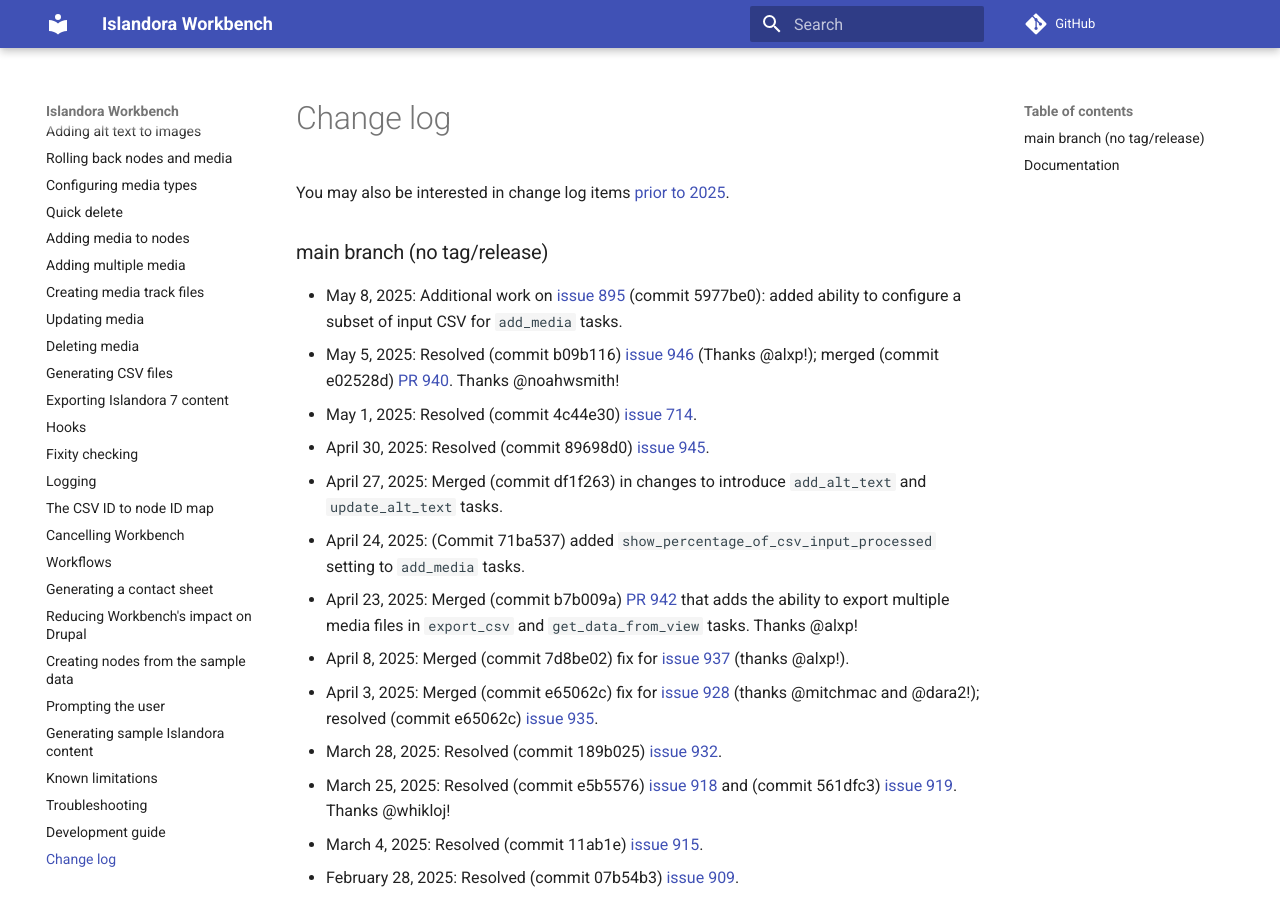
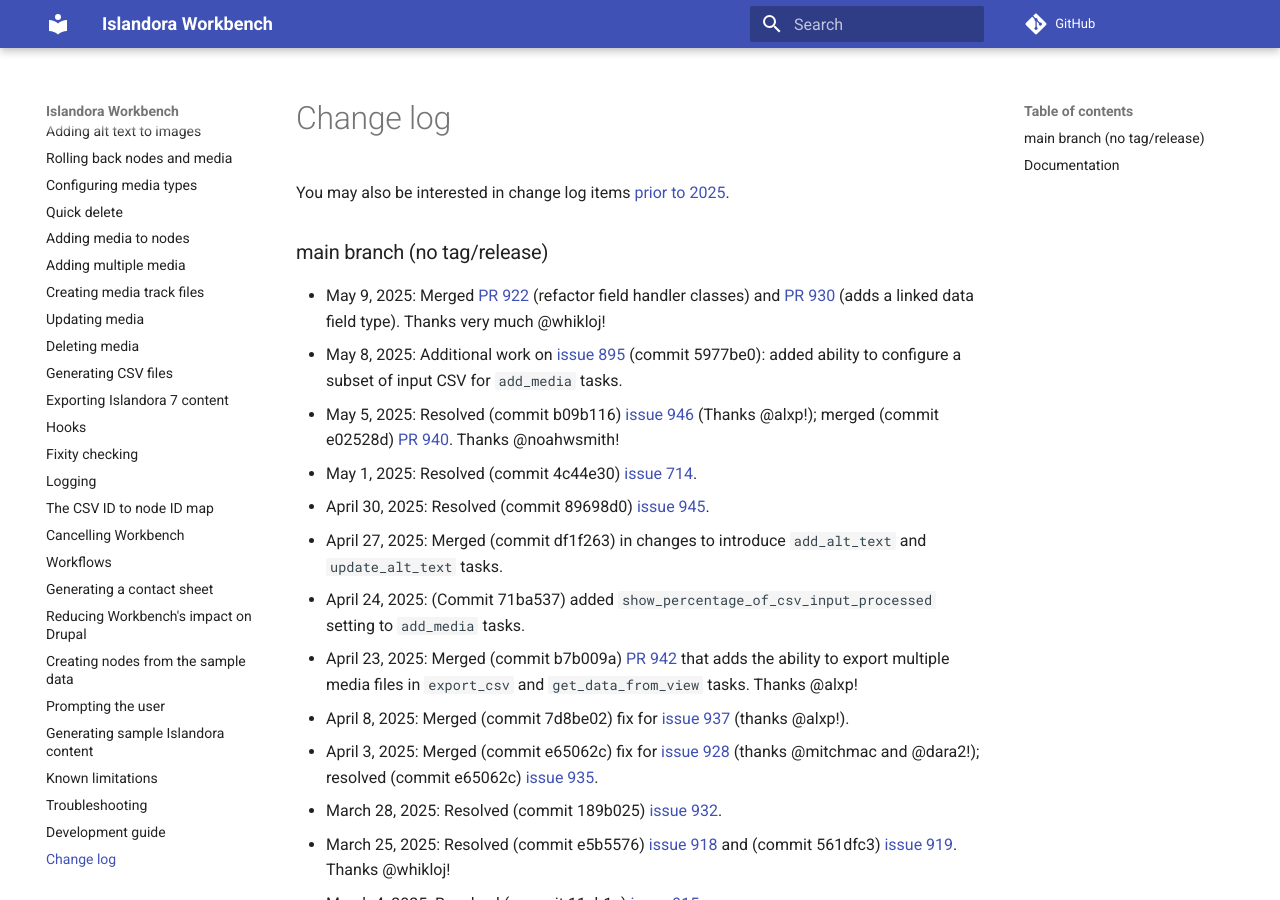
Before and after one commit to mjordan/islandora_workbench_docs, an MkDocs documentation site: the page built from docs/changelog.md, in a window 1280 px wide and 900 px high. Built offline with MkDocs 1.6.1 and Material for MkDocs 9.7.7, drawn with Linux system fonts in a browser that asks for light colours; comment, search, counter and statistics services are not loaded.

Commit message:
Updated changelog.

```diff
--- a/docs/changelog.md
+++ b/docs/changelog.md
@@ -2,6 +2,7 @@
 
 ### main branch (no tag/release)
 
+* May 9, 2025: Merged [PR 922](https://github.com/mjordan/islandora_workbench/pull/922) (refactor field handler classes) and [PR 930](https://github.com/mjordan/islandora_workbench/pull/930) (adds a linked data field type). Thanks very much @whikloj!
 * May 8, 2025: Additional work on [issue 895](https://github.com/mjordan/islandora_workbench/issues/714) (commit 5977be0): added ability to configure a subset of input CSV for `add_media` tasks.
 * May 5, 2025: Resolved (commit b09b116) [issue 946](https://github.com/mjordan/islandora_workbench/issues/946) (Thanks @alxp!); merged (commit e02528d) [PR 940](https://github.com/mjordan/islandora_workbench/pull/940). Thanks @noahwsmith!
 * May 1, 2025: Resolved (commit 4c44e30) [issue 714](https://github.com/mjordan/islandora_workbench/issues/714).
```
